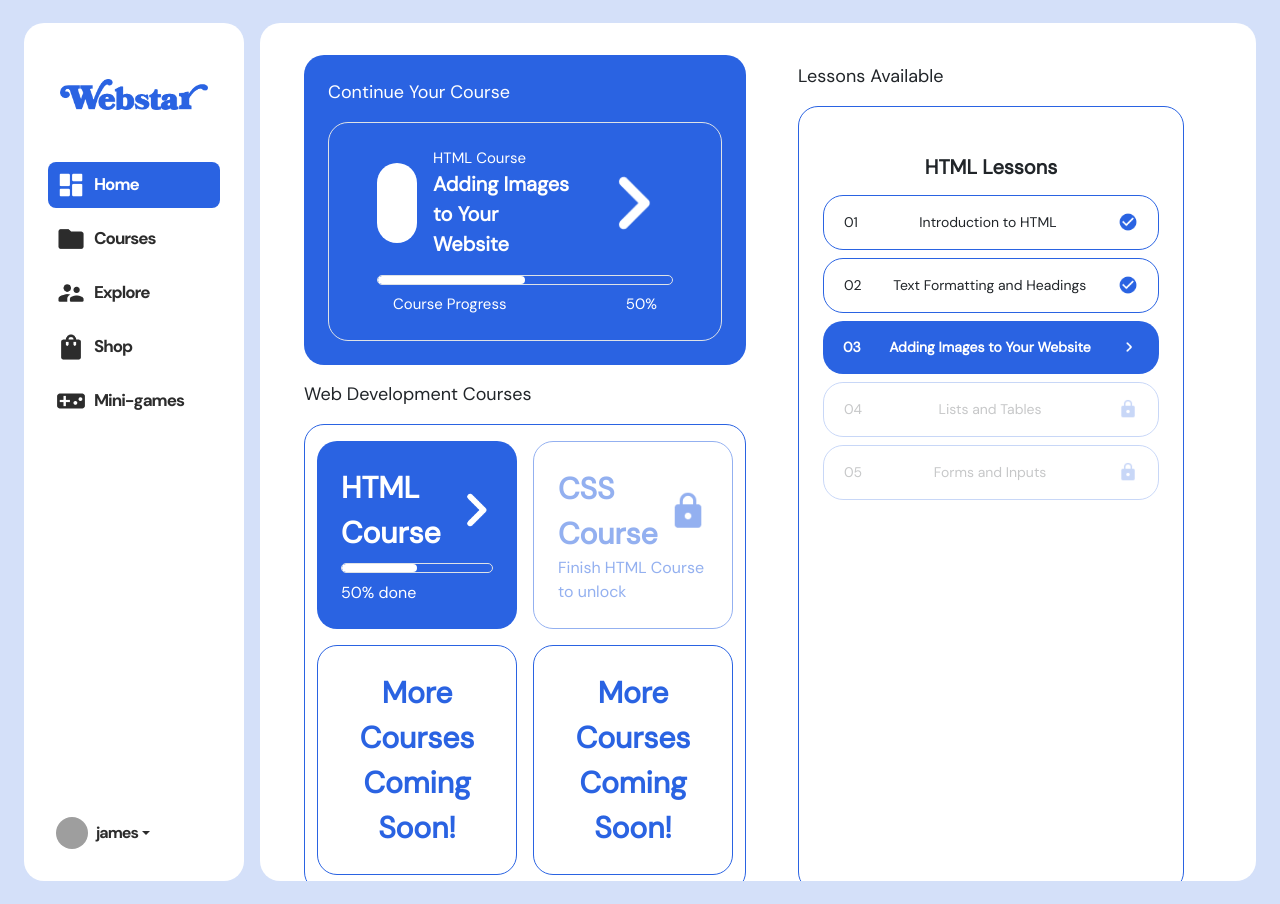
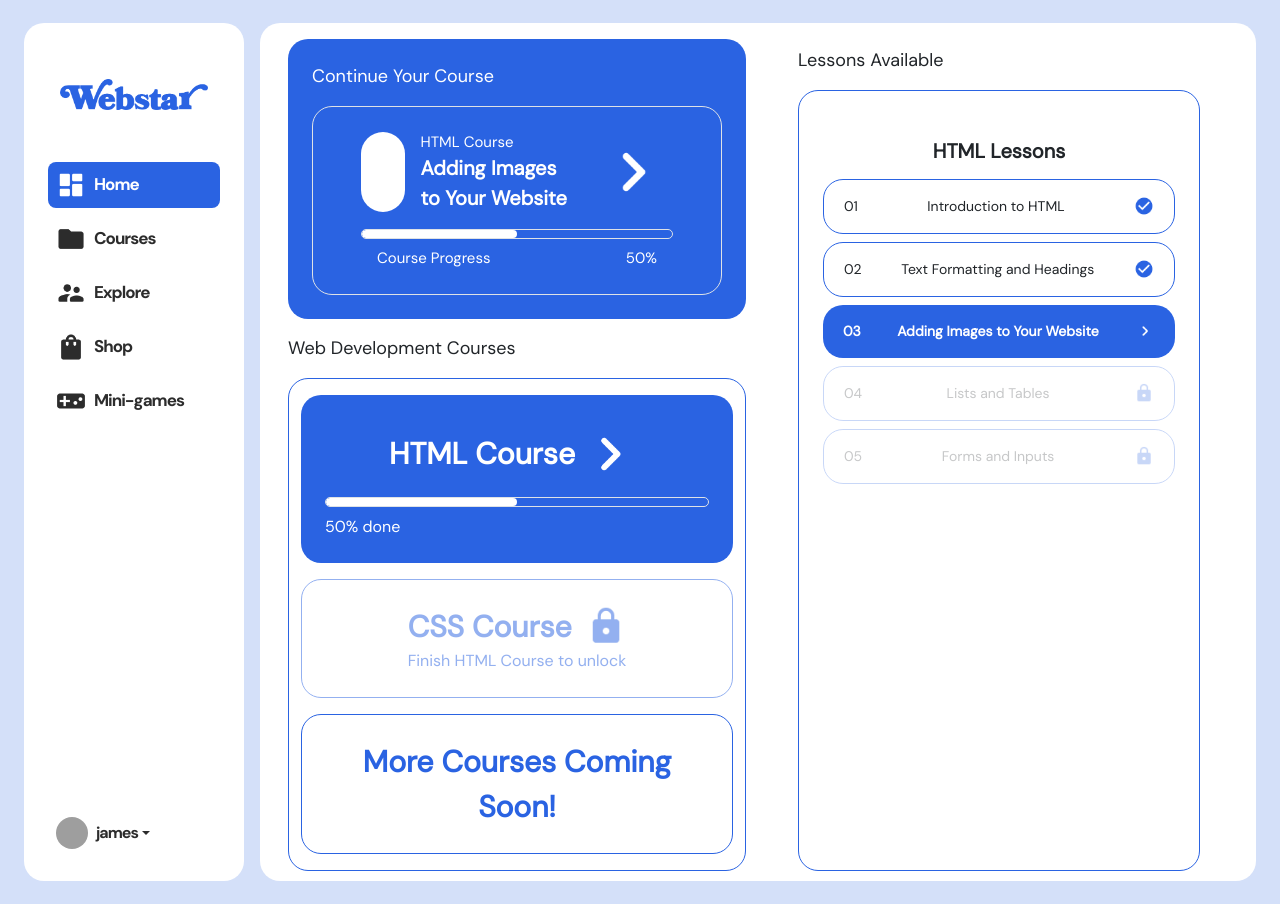
Before and after one commit to G7-WebStar/webstar.com, a PHP site: page /course.php in a window 1280 px wide. Run offline with PHP 8.4, Linux system fonts and the light colour scheme; grey boxes are pictures that could not be loaded.

Commit message:
Adjusted css grid layout

```diff
--- a/course.php
+++ b/course.php
@@ -28,10 +28,10 @@
                 <?php include 'shared/components/navbar-for-mobile.php'; ?>
                 <div class="row">
                     <!-- Main Container -->
-                    <div class="col main-container mx-lg-2 p-2 overflow-y-auto">
-                        <div class="card border-0 p-4 d-flex flex-lg-row flex-column justify-content-center">
+                    <div class="col main-container mx-lg-2 p-2 overflow-y-auto d-flex flex-column">
+                        <div class="card border-0 p-2 d-flex flex-lg-row flex-column justify-content-center">
                             <!-- Left Column -->
-                            <div class="col-lg-6 col-12 px-4">
+                            <div class="col-lg-6 col-12 px-4 d-flex flex-column">
                                 <div class="col-12">
                                     <div class="row">
                                         <div class="col-12 p-4 box">
@@ -61,12 +61,12 @@
                                         </div>
                                     </div>
                                 </div>
-                                <div class="col-12">
+                                <div class="col-12 d-flex flex-column">
                                     <div class="row d-flex align-items-center">
                                         <div class="col-12 mt-3 p-0">
                                             <div class="webdev-courses">Web Development Courses</div>
                                             <div class="container-fluid py-3 mt-3 mx-auto courses-container">
-                                                <div class="grid-container">
+                                                <div class="grid-container d-flex flex-column ">
                                                     <div class="box d-flex flex-column align-items-center p-2 p-sm-4" style="grid-area: box-1;">
                                                         <div class="d-flex flex-row align-items-center">
                                                             <div class="fw-bold course-text">HTML Course</div>
@@ -86,8 +86,7 @@
                                                             <div class="done-text me-auto">Finish HTML Course to unlock</div>
                                                         </div>
                                                     </div>
-                                                    <div class="box-locked more-text fw-bold p-2 p-sm-4 text-center d-flex align-items-center" style="grid-area: box-3;">More Courses Coming Soon!</div>
-                                                    <div class="box-locked more-text fw-bold p-2 p-sm-4 text-center d-flex align-items-center" style="grid-area: box-4;">More Courses Coming Soon!</div>
+                                                    <div class="box-locked more-text fw-bold p-2 p-sm-4 text-center d-flex justify-content-center align-items-center" style="grid-area: box-3;">More Courses Coming Soon!</div>
                                                 </div>
                                             </div>
                                         </div>
--- a/shared/assets/css/course.css
+++ b/shared/assets/css/course.css
@@ -27,7 +27,7 @@ body {
     justify-content: center;
     grid-template-areas:
         "box-1 box-2"
-        "box-3 box-4";
+        "box-3 box-3";
 }
 
 .courses-container,
```
